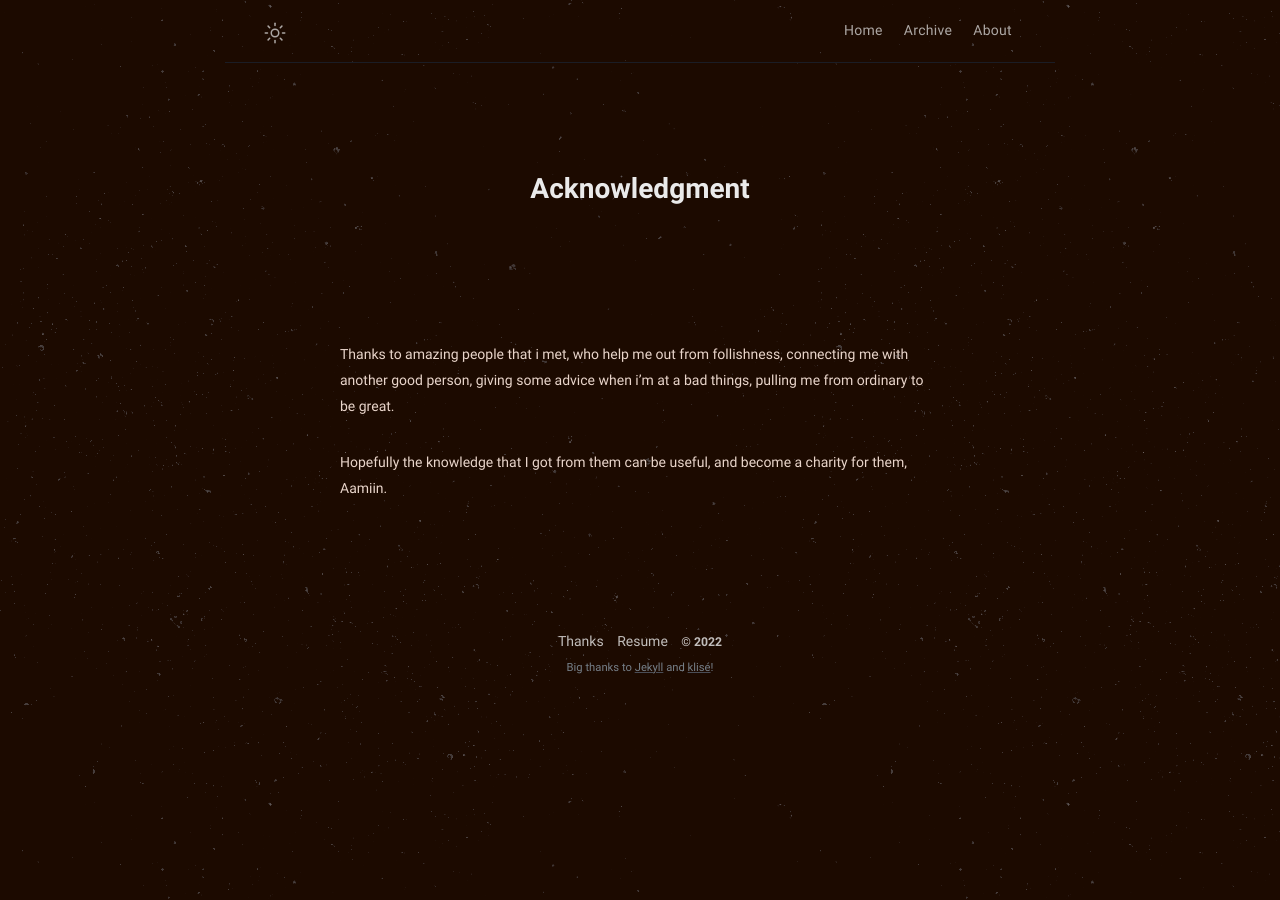
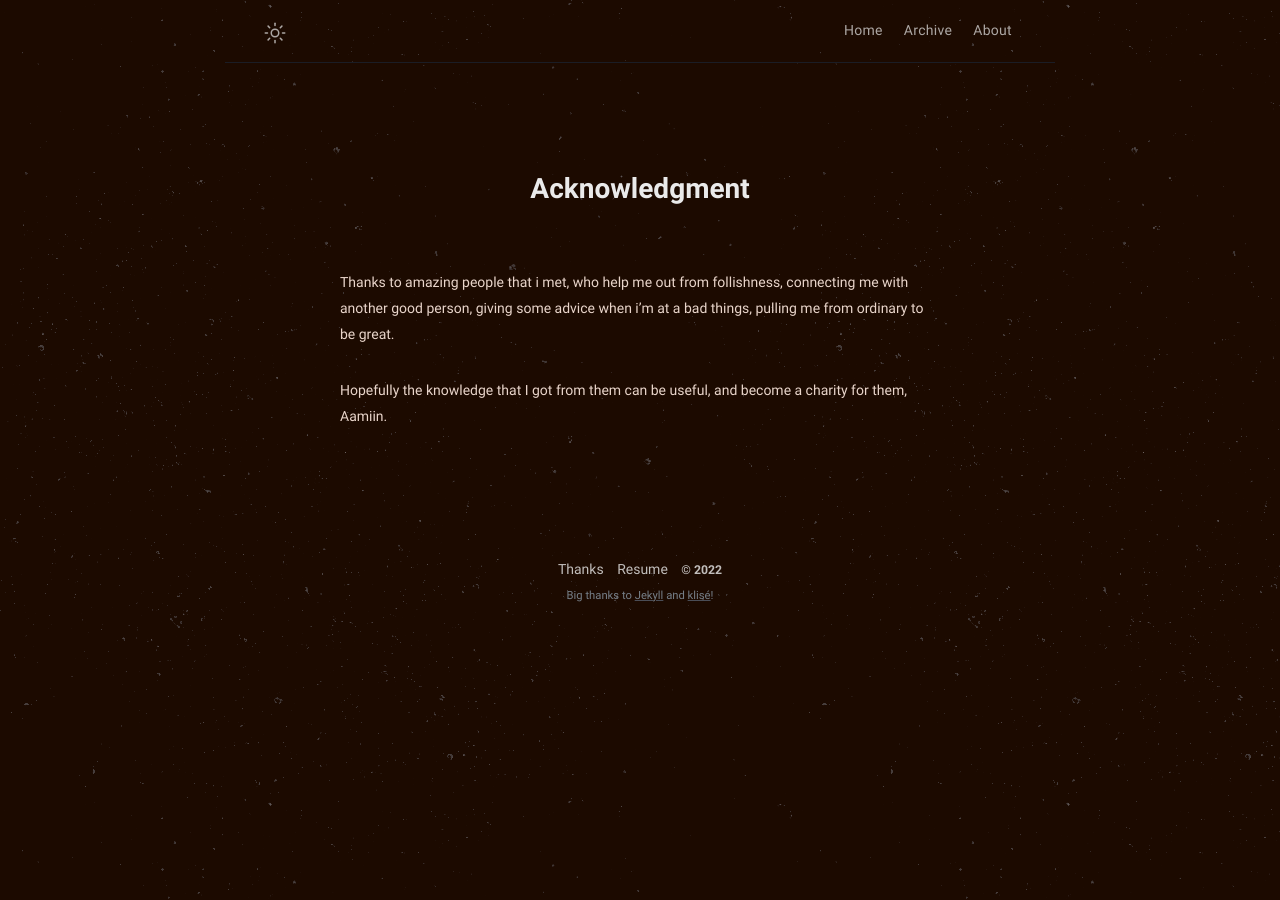
Before and after one commit to philippines69/carlcastroarchives, a Jekyll site: the page built from thanks.md, in a window 1280 px wide. Built offline with Jekyll 4.4.1, drawn with Linux system fonts in a browser that asks for light colours.

Commit message:
Update _post.scss

```diff
--- a/_sass/klise/_post.scss
+++ b/_sass/klise/_post.scss
@@ -69,7 +69,7 @@
 
 // Post content
 .page-content {
-  padding-top: 80px;
+  padding-top: 8px;
 
   iframe {
     text-align: center;
```
